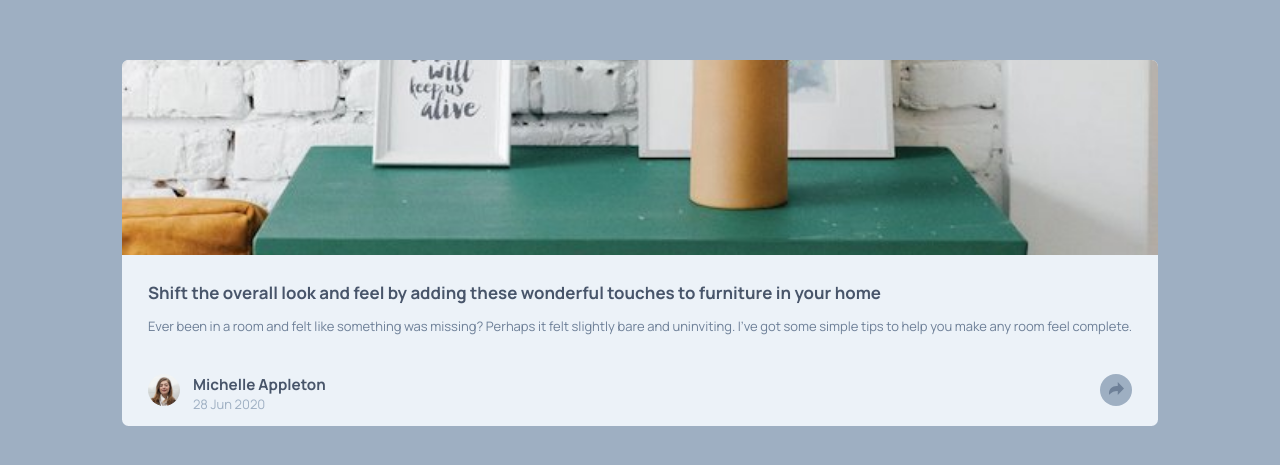
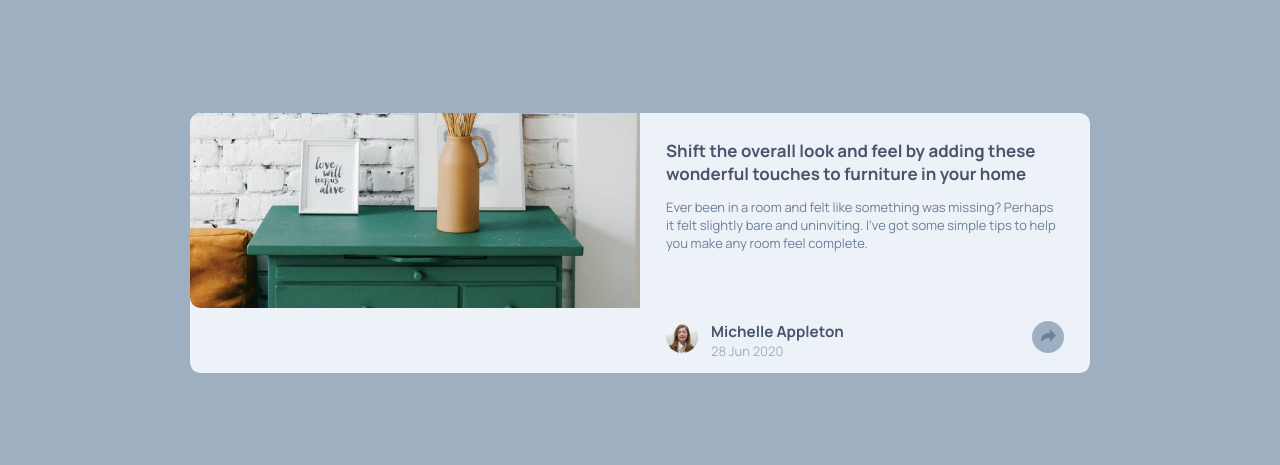
Before and after one commit to userMauro-code/_09-article-preview-component-master, a plain HTML site: page index.html in a window 1280 px wide. Shown: the part 157-622 px from the top of the page. Drawn offline with Linux system fonts and the light colour scheme.

Commit message:
guardando desarrollo desktop

```diff
--- a/css/style.css
+++ b/css/style.css
@@ -28,8 +28,9 @@ body {
 }
 
 .card {
-    border-radius: .5rem;
+    border-radius: .8rem;
     background-color: var(--azul-grisaseo-claro);
+    max-width: 360px;
 }
 
 .card > .hero {
@@ -98,8 +99,10 @@ body {
     background-color: var(--azul-grisaseo);
 }
 
-#button--share > img:focus {
-    background-color: aliceblue;
+/*clases agregadas con JS y boton compartir activado*/
+
+#button--share > .active--button {
+    filter: brightness(0) invert(1);
 }
 
 .active--share {
@@ -132,3 +135,32 @@ body {
 .social__links > a >img {
     height: 2rem;
 }
+
+/*modelo desktop*/
+@media(min-width: 768px) {
+    .card {
+        display: grid;
+        grid-template-columns: 1fr 1fr;
+        grid-template-rows: auto auto;
+        max-width: 900px;
+        width: 100%;
+    }
+
+
+    .card__footer {
+        grid-column: 2 / 3;
+        grid-row: 3 / 4;
+    }
+
+    .card > .hero {
+        background-image: url(../images/drawers.jpg);
+        background-size: cover;
+        background-position: center;
+        width: 100%;
+        border-bottom-left-radius: inherit;
+        border-top-left-radius: inherit;
+        border-top-right-radius: 0;
+        grid-column: 1 / 2;
+        grid-row: 1 / 3;
+    }
+}
--- a/index.html
+++ b/index.html
@@ -19,6 +19,8 @@
     <article class="card">
       <div class="hero">
       </div>
+
+
       <div class="separator">
         <div class="content">
         <h2 class="content--title">
@@ -48,7 +50,7 @@
           <a href=""><img src="./images/icon-pinterest.svg" alt=""></a>
         </div>
         <button id="button--share">
-          <img src="./images/icon-share.svg" alt="">
+          <img class="button__share--img" src="./images/icon-share.svg" alt="">
         </button>
       </div>
     </article>
--- a/js/app.js
+++ b/js/app.js
@@ -2,16 +2,12 @@ let buttonShare = document.querySelector("#button--share");
 let cardFooter = document.querySelector(".card__footer");
 let cardSocial = document.querySelector(".card__footer--data");
 let link = document.querySelector(".social__links");
-let data = document.querySelector(".data");
+let imgShare = document.querySelector(".button__share--img");
 
 buttonShare.addEventListener("click", function(){
-    cardFooter.classList.add("active--share");
-    cardSocial.classList.add("out");
-    link.classList.add("links--active")
+    cardFooter.classList.toggle("active--share");
+    cardSocial.classList.toggle("out");
+    link.classList.toggle("links--active");
+    imgShare.classList.toggle("active--button")
 
-    buttonShare.addEventListener("click",function(){
-        cardFooter.classList.toggle("active--share");
-        cardSocial.classList.toggle("out")
-        link.classList.toggle("links--active")
-    })
  });
```
